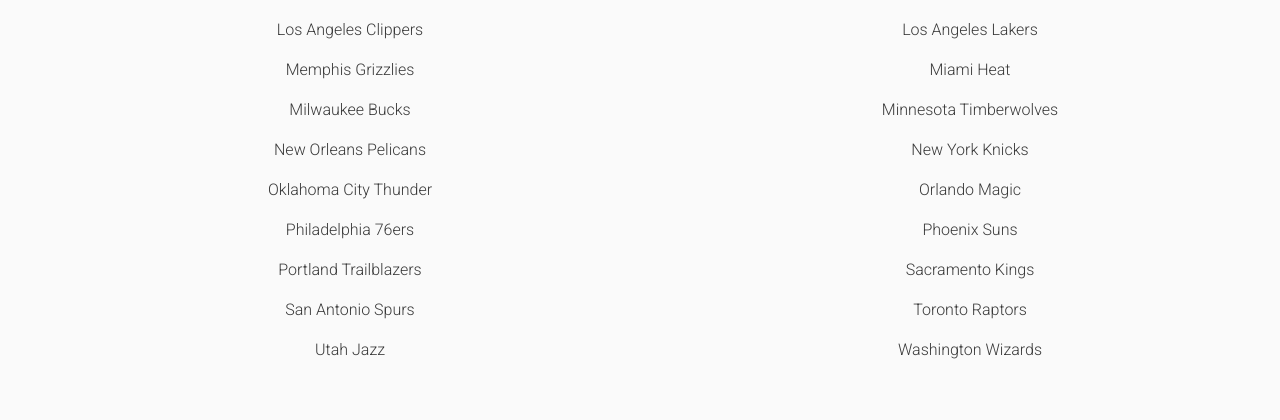
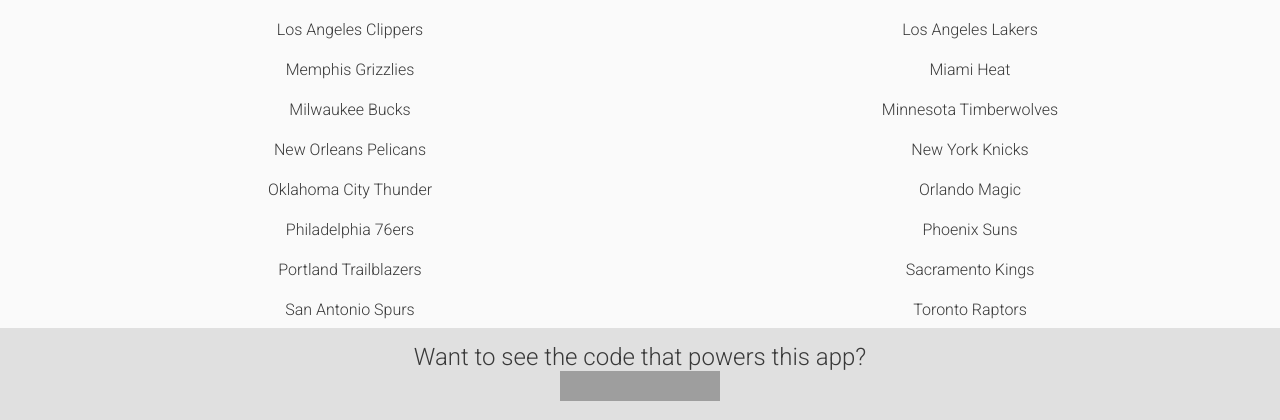
Before and after one commit to jbkuczma/NBAshotchart, a Flask app: page / in a window 1280 px wide. Shown: the part 380-800 px from the top of the page. Run offline with Flask 2, Linux system fonts and the light colour scheme; grey boxes are pictures that could not be loaded.

Commit message:
added footer

```diff
--- a/static/main.css
+++ b/static/main.css
@@ -123,3 +123,12 @@
   	max-height: 100%;
   	max-width: 100%;
 }
+
+.footerContent {
+	position: absolute;
+  	right: 0;
+  	bottom: 0;
+  	left: 0;
+	padding: 15px;
+	background-color: #E0E0E0;
+}
--- a/template/index.html
+++ b/template/index.html
@@ -15,6 +15,12 @@
 		<div class="teamList center">
 			<ul id="teams"> </ul>
 		</div>
+		<footer class="center">
+			<div class="footerContent">
+				<h2> Want to see the code that powers this app? </h2>
+				<iframe src="https://ghbtns.com/github-btn.html?user=jbkuczma&repo=NBAshotchart&type=star&count=true&size=large" frameborder="0" scrolling="0" width="160px" height="30px"></iframe>
+			</div>
+		</footer>
 		<script type="text/javascript" src="static/main.js"></script>
 	</body>
 </html>
```
